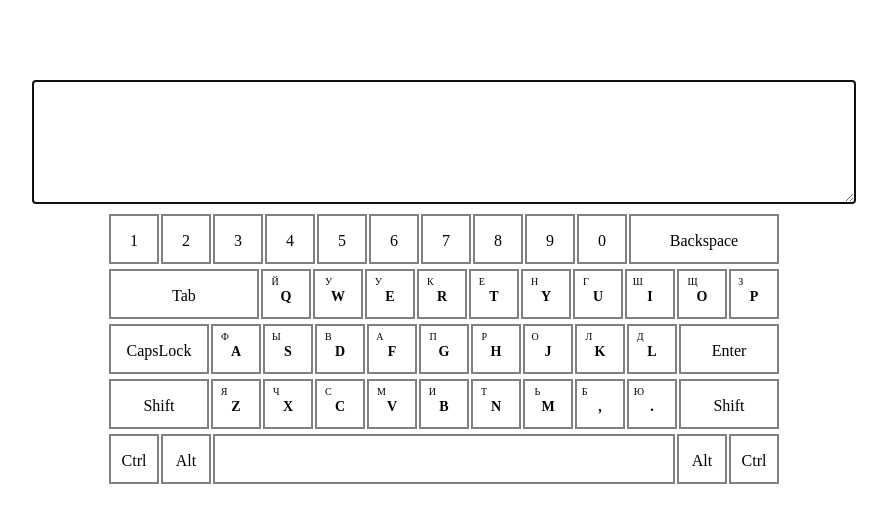
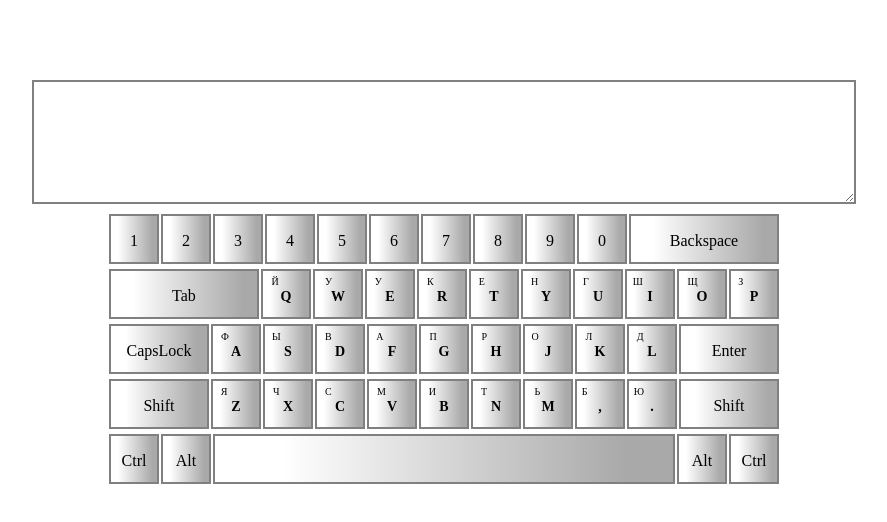
Before and after one commit to Semenetti/codejam-virtual-keyboard, a website: page index.html in a window 1280 px wide. Shown: the whole page, without its empty margins (196-1083 px from the left). Drawn offline with Linux system fonts and the light colour scheme.

Commit message:
refactor

```diff
--- a/style.css
+++ b/style.css
@@ -14,10 +14,14 @@
 }
 
 textarea {
-  border: 2px solid green;
+  border: 2px solid grey;
   width: 1024px;
   max-width: 90vw;
   margin: 0 auto;
+  outline: none;
+}
+textarea:focus {
+  border: 2px solid grey;
 }
 
 .key {
@@ -34,6 +38,7 @@ textarea {
   width: 50px;
   -webkit-box-sizing: border-box;
   box-sizing: border-box;
+  background: linear-gradient(90deg, white 15%, darkgray 90%);
 }
 
 .key:active {
@@ -42,7 +47,11 @@ textarea {
   font-weight: bold;
 }
 
-#CapsLock, #Enter, #Tab, #ShiftLeft, #ShiftRight {
+#CapsLock,
+#Enter,
+#Tab,
+#ShiftLeft,
+#ShiftRight {
   width: 100px;
 }
 
@@ -70,7 +79,11 @@ textarea {
   color: #444;
 }
 
-#row1, #row2, #row3, #row4, #row5 {
+#row1,
+#row2,
+#row3,
+#row4,
+#row5 {
   /* background: yellow; */
   margin: 5px;
   padding: 1px;
@@ -120,6 +133,6 @@ span {
 }
 
 .keyup {
-  background: none;
+  background: linear-gradient(90deg, white 15%, darkgray 90%);
 }
 /*# sourceMappingURL=style.css.map */
```
Lines whose indentation alone changed are shown as unchanged.
